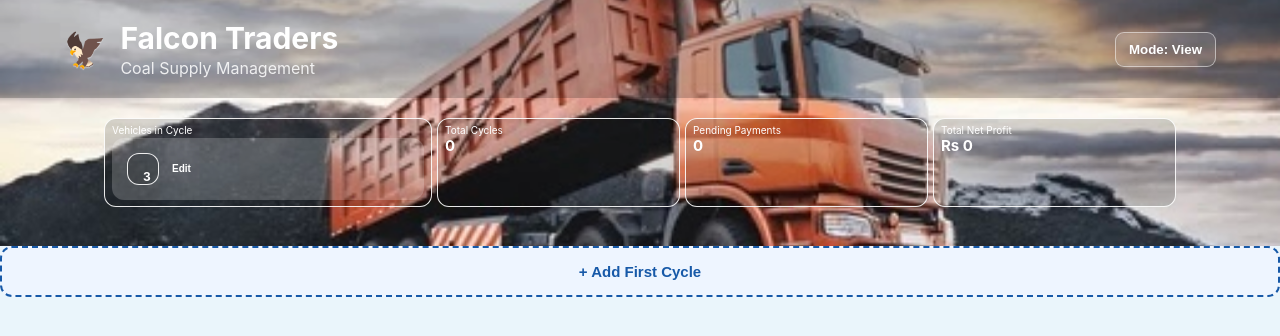
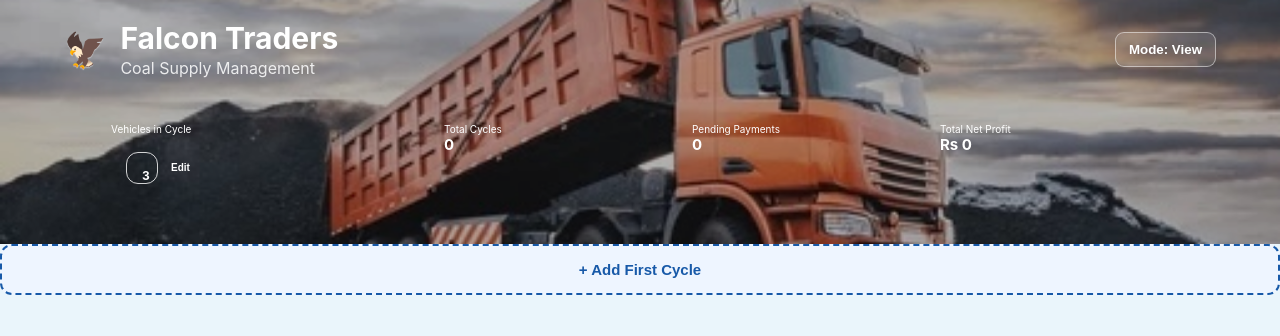
Before and after one commit to zaighamkhan116-code/Falcon-Traders, a website: page index.html in a window 1280 px wide. Drawn offline with Linux system fonts and the light colour scheme.

Commit message:
Use unified truck background with transparent black overlay

```diff
--- a/style.css
+++ b/style.css
@@ -76,3 +76,12 @@ header{background-image:none!important;background-color:transparent!important}
 
 /* 80% transparent black band behind brand through Mode button */
 .hero-zone header{background:rgba(0,0,0,.20)!important}
+
+/* Unified truck-photo dashboard: no individual backgrounds, 70% transparent black overlay */
+.hero-zone{position:relative;background:url("/Truck.jpg") center/cover no-repeat!important}
+.hero-zone::before{content:"";position:absolute;inset:0;background:rgba(0,0,0,.30);pointer-events:none;z-index:0}
+.hero-zone>header,.hero-zone>main{position:relative;z-index:1}
+.hero-zone header{background:transparent!important}
+.hero-zone .dashboard-row>div,.hero-zone .cycle-control,.hero-zone .summary div{background:transparent!important;border:0!important;box-shadow:none!important;backdrop-filter:none!important;-webkit-backdrop-filter:none!important}
+.hero-zone .dashboard-row span,.hero-zone .dashboard-row strong,.hero-zone .cycle-control span{color:#fff}
+.hero-zone .dashboard-row .count-box{background:transparent!important;border:1px solid rgba(255,255,255,.8)!important;color:#fff}
```
